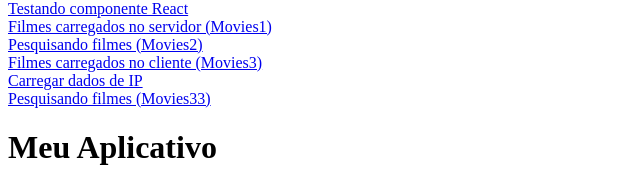
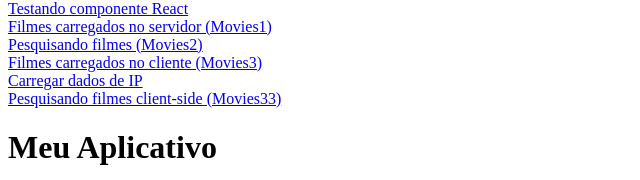
Before and after one commit to CharlesEdu07/pweb-movies-project, a Next.js app: page / in a window 1280 px wide. Shown: the part 186-366 px from the top of the page, without its empty margins (0-640 px from the left). Built offline with nearby package versions, Linux system fonts and the light colour scheme.

Commit message:
ALterando algumas rotas

```diff
--- a/pages/index.js
+++ b/pages/index.js
@@ -23,7 +23,7 @@ export default function Home() {
       <br></br>
       <Link href="/extremeip">Carregar dados de IP</Link>
       <br></br>
-      <Link href="/movies33">Pesquisando filmes (Movies33)</Link>
+      <Link href="/movies33">Pesquisando filmes client-side (Movies33)</Link>
       <div>
         <h1>Meu Aplicativo</h1>
         <CustomPage text="Este é um texto passado por uma propriedade." />
```
